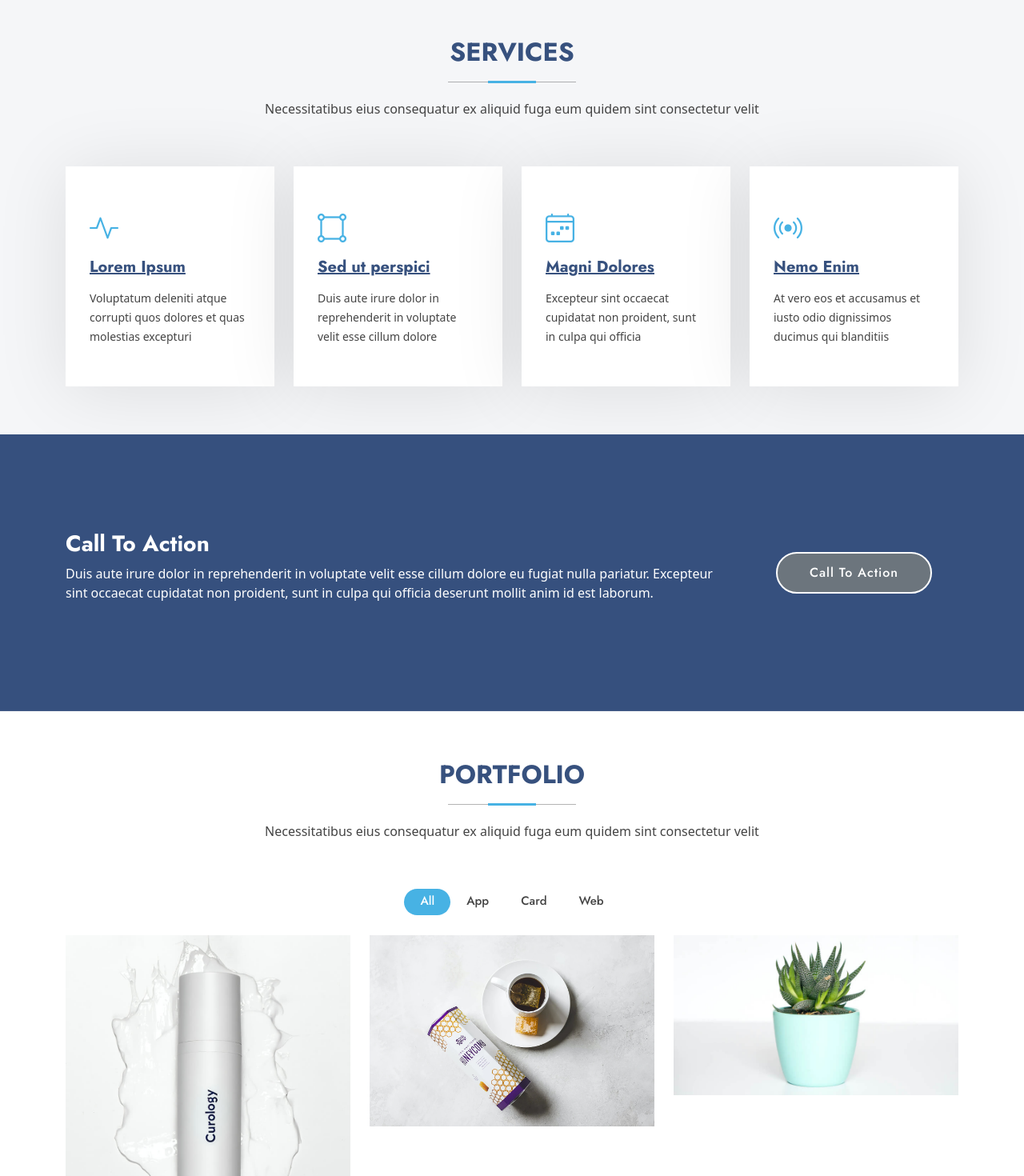
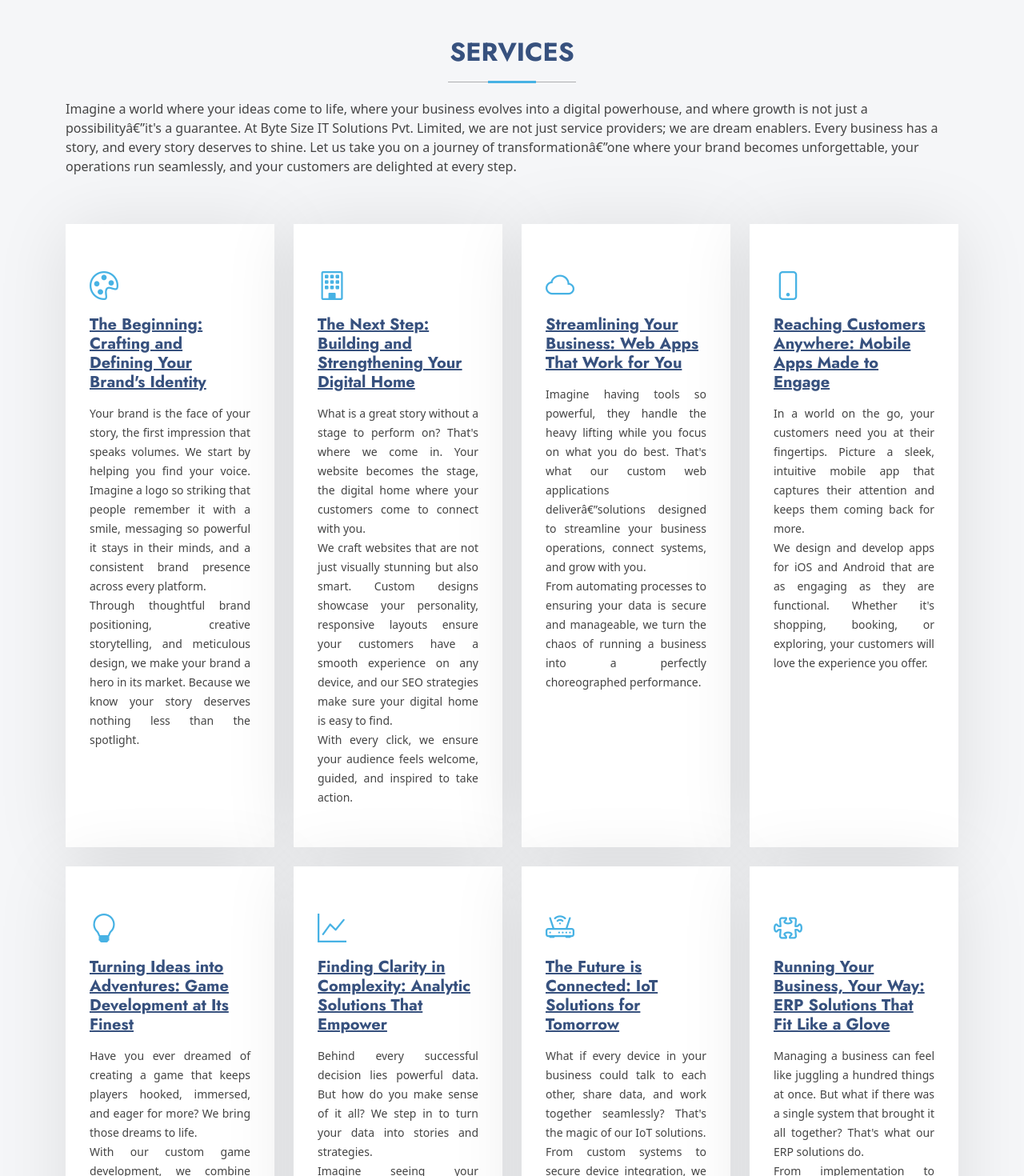
Before and after one commit to DivyaNatchi/BSS, a React (Vite) app: page / in a window 1280 px wide. Shown: the part 2440-3910 px from the top of the page at 80% size. Built offline with nearby package versions, Linux system fonts and the light colour scheme.

Commit message:
step-2 Services section

```diff
--- a/src/assets/css/servicesSection.css
+++ b/src/assets/css/servicesSection.css
@@ -1,6 +1,13 @@
 /*--------------------------------------------------------------
 # Services Section
 --------------------------------------------------------------*/
+
+.services .services-desc {
+  text-align: left;
+}
+.service-item p {
+  text-align: justify;
+}
 .services .service-item {
   background-color: var(--surface-color);
   box-shadow: 0px 5px 90px 0px rgba(0, 0, 0, 0.1);
--- a/src/components/ServicesSection.jsx
+++ b/src/components/ServicesSection.jsx
@@ -4,31 +4,64 @@ import "../assets/css/servicesSection.css";
 
 const servicesData = [
   {
-    icon: "bi-activity",
-    title: "Lorem Ipsum",
+    icon: "bi-palette",
+    title: "The Beginning: Crafting and Defining Your Brand's Identity",
     description:
-      "Voluptatum deleniti atque corrupti quos dolores et quas molestias excepturi",
+      "Your brand is the face of your story, the first impression that speaks volumes. We start by helping you find your voice. Imagine a logo so striking that people remember it with a smile, messaging so powerful it stays in their minds, and a consistent brand presence across every platform.\nThrough thoughtful brand positioning, creative storytelling, and meticulous design, we make your brand a hero in its market. Because we know your story deserves nothing less than the spotlight.",
     delay: 100,
   },
   {
-    icon: "bi-bounding-box-circles",
-    title: "Sed ut perspici",
+    icon: "bi-building",
+    title: "The Next Step: Building and Strengthening Your Digital Home",
     description:
-      "Duis aute irure dolor in reprehenderit in voluptate velit esse cillum dolore",
+      "What is a great story without a stage to perform on? That's where we come in. Your website becomes the stage, the digital home where your customers come to connect with you.\nWe craft websites that are not just visually stunning but also smart. Custom designs showcase your personality, responsive layouts ensure your customers have a smooth experience on any device, and our SEO strategies make sure your digital home is easy to find.\nWith every click, we ensure your audience feels welcome, guided, and inspired to take action.",
     delay: 200,
   },
   {
-    icon: "bi-calendar4-week",
-    title: "Magni Dolores",
+    icon: "bi-cloud",
+    title: "Streamlining Your Business: Web Apps That Work for You",
     description:
-      "Excepteur sint occaecat cupidatat non proident, sunt in culpa qui officia",
+      "Imagine having tools so powerful, they handle the heavy lifting while you focus on what you do best. That's what our custom web applications deliverâ€”solutions designed to streamline your business operations, connect systems, and grow with you.\nFrom automating processes to ensuring your data is secure and manageable, we turn the chaos of running a business into a perfectly choreographed performance.",
     delay: 300,
   },
   {
-    icon: "bi-broadcast",
-    title: "Nemo Enim",
+    icon: "bi-phone",
+    title: "Reaching Customers Anywhere: Mobile Apps Made to Engage",
     description:
-      "At vero eos et accusamus et iusto odio dignissimos ducimus qui blanditiis",
+      "In a world on the go, your customers need you at their fingertips. Picture a sleek, intuitive mobile app that captures their attention and keeps them coming back for more.\nWe design and develop apps for iOS and Android that are as engaging as they are functional. Whether it's shopping, booking, or exploring, your customers will love the experience you offer.",
+    delay: 400,
+  },
+
+  {
+    icon: "bi-lightbulb",
+    title: "Turning Ideas into Adventures: Game Development at Its Finest",
+    description:
+      "Have you ever dreamed of creating a game that keeps players hooked, immersed, and eager for more? We bring those dreams to life.\nWith our custom game development, we combine captivating gameplay, breathtaking visuals, and seamless performance. The result? Games that aren't just played they're remembered.",
+    delay: 400,
+  },
+
+  {
+    icon: "bi-graph-up",
+    title: "Finding Clarity in Complexity: Analytic Solutions That Empower",
+    description:
+      "Behind every successful decision lies powerful data. But how do you make sense of it all? We step in to turn your data into stories and strategies.\nImagine seeing your customer trends in crystal clarity, predicting what comes next, and taking bold steps forward with confidence. With our data visualization and predictive analytics, you'll always have the insights you need to stay ahead.",
+    delay: 400,
+  },
+
+  {
+    icon: "bi-router",
+    title: "The Future is Connected: IoT Solutions for Tomorrow",
+    description:
+      "What if every device in your business could talk to each other, share data, and work together seamlessly? That's the magic of our IoT solutions.\nFrom custom systems to secure device integration, we build ecosystems that optimize operations and deliver real-time insights. The future isn't coming it's already here, and we'll help you embrace it.",
+    delay: 400,
+  },
+
+  {
+    icon: "bi-puzzle",
+    title:
+      "Running Your Business, Your Way: ERP Solutions That Fit Like a Glove",
+    description:
+      "Managing a business can feel like juggling a hundred things at once. But what if there was a single system that brought it all together? That's what our ERP solutions do.\nFrom implementation to customization, we create ERP systems tailored to your specific needs. With intuitive interfaces, seamless integration, and hands-on support, we help you focus on what mattersâ€”growing your business.",
     delay: 400,
   },
 ];
@@ -38,9 +71,15 @@ export default function ServicesSection() {
     <section id="services" className="services section light-background">
       <Container className="section-title" data-aos="fade-up">
         <h2>Services</h2>
-        <p>
-          Necessitatibus eius consequatur ex aliquid fuga eum quidem sint
-          consectetur velit
+        <p className="services-desc">
+          Imagine a world where your ideas come to life, where your business
+          evolves into a digital powerhouse, and where growth is not just a
+          possibilityâ€”it's a guarantee. At Byte Size IT Solutions Pvt.
+          Limited, we are not just service providers; we are dream enablers.
+          Every business has a story, and every story deserves to shine. Let us
+          take you on a journey of transformationâ€”one where your brand becomes
+          unforgettable, your operations run seamlessly, and your customers are
+          delighted at every step.
         </p>
       </Container>
 
@@ -64,7 +103,9 @@ export default function ServicesSection() {
                     {service.title}
                   </a>
                 </h4>
-                <p>{service.description}</p>
+                {service.description.split("\n").map((line, index) => (
+                  <p key={index}>{line}</p>
+                ))}
               </div>
             </Col>
           ))}
--- a/src/components/WhyUsSection.jsx
+++ b/src/components/WhyUsSection.jsx
@@ -69,7 +69,7 @@ export default function WhyUsSection() {
                 {
                   id: 1,
                   title: "Developing Solutions for SMEs",
-                  content: `At Byte Size, we're not just service providers â€“ we're also product developers. We design and build our own products and services specifically tailored for SMEs. Our goal is to provide robust, user-friendly solutions that address the unique pain points of small and medium-sized businesses.`,
+                  content: `At Byte Size, we're not just service providers. we're also product developers. We design and build our own products and services specifically tailored for SMEs. Our goal is to provide robust, user-friendly solutions that address the unique pain points of small and medium-sized businesses.`,
                 },
                 {
                   id: 2,
```
